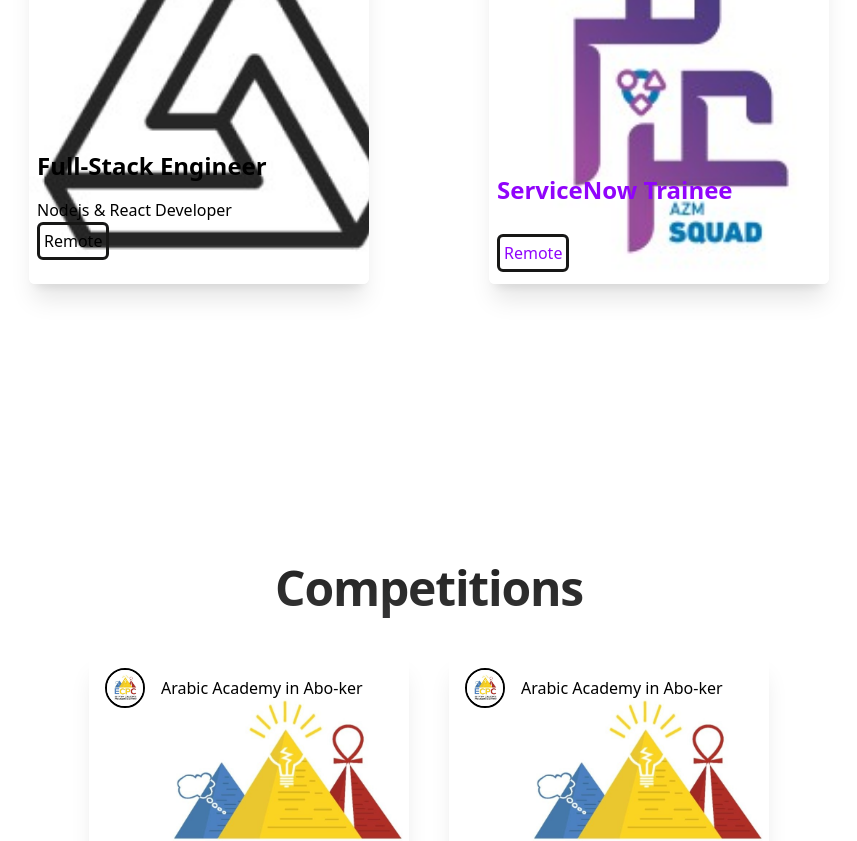
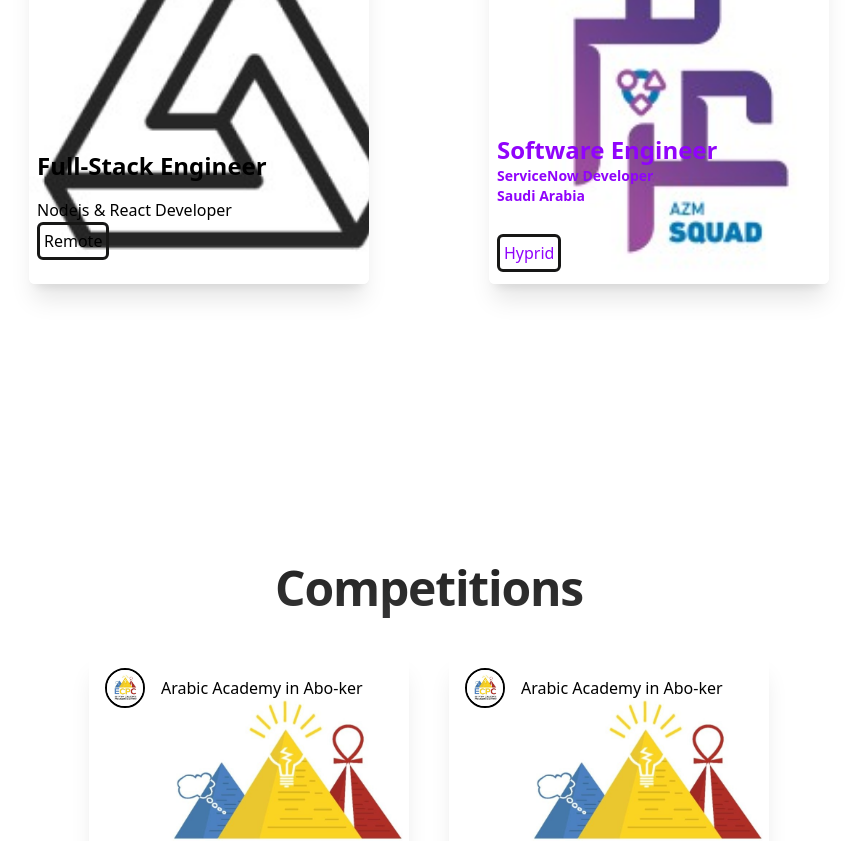
Before and after one commit to hussienfci/Protofolio, a Next.js app: page / in a window 1280 px wide. Shown: the part 2940-3781 px from the top of the page, without its empty margins (211-1068 px from the left). Built offline with nearby package versions, Linux system fonts and the light colour scheme.

Commit message:
update the projects, professional exp  sections

```diff
--- a/_components/normal/ProfessionalExp.tsx
+++ b/_components/normal/ProfessionalExp.tsx
@@ -206,10 +206,16 @@
                     </div>
                     <div className="text content">
                     <h1 className="font-bold text-xl md:text-2xl text-[#9004fb] relative z-10">
-                        ServiceNow Trainee
+                        Software Engineer
                     </h1>
+                    <h2 className="font-bold text-xl md:text-sm text-[#9004fb] relative z-10">
+                        ServiceNow Developer
+                    </h2>
+                    <h3 className="font-bold text-xl md:text-sm  text-[#9004fb] relative z-10">
+                        Saudi Arabia
+                    </h3>
                     <p className="font-normal text-md text-[#f3d2d2e2] relative z-50 my-1">
-                        <br /><span className="inline-block border-3 border-[#171716] rounded-md p-1 text-[#9004fb] ">Remote</span>
+                        <br /><span className="inline-block border-3 border-[#171716] rounded-md p-1 text-[#9004fb] ">Hyprid</span>
                     </p>
                     </div>
                 </div>
--- a/_components/normal/ProjectsSection.tsx
+++ b/_components/normal/ProjectsSection.tsx
@@ -49,6 +49,11 @@
         img:"/servicenow.avif"  ,
         title:"Hospital Management System"  ,
         url:"https://github.com/adel-3/HMS-ServicNow-Project"
+    } ,
+    {
+        img:"/premium_residency.jpg"  ,
+        title:"Premium Residency"  ,
+        url:"https://pr.gov.sa/"
     } ,
  ];
 function ProjectsSection() {
```
Also changed, not shown: public/premium_residency.jpg (added).
